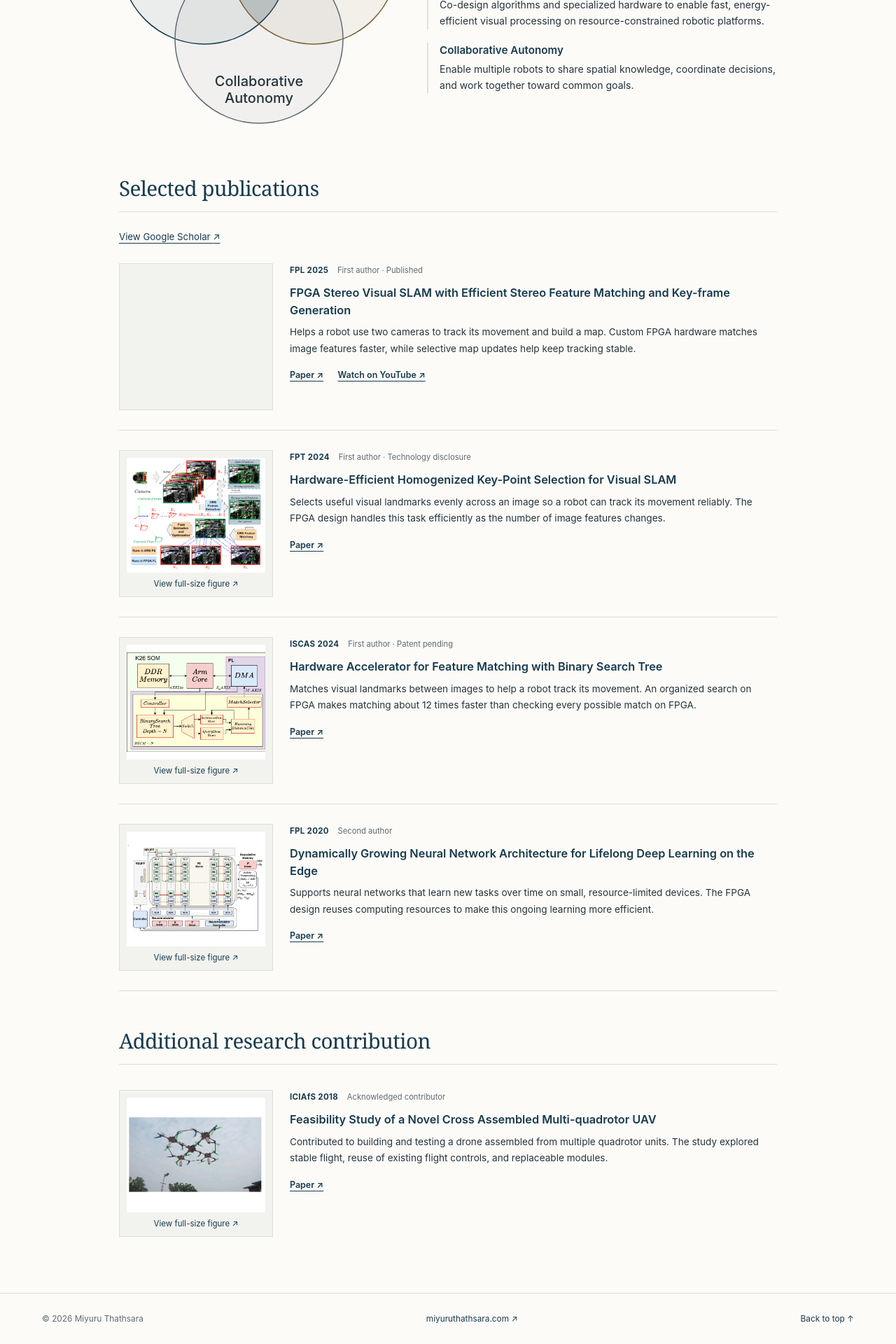
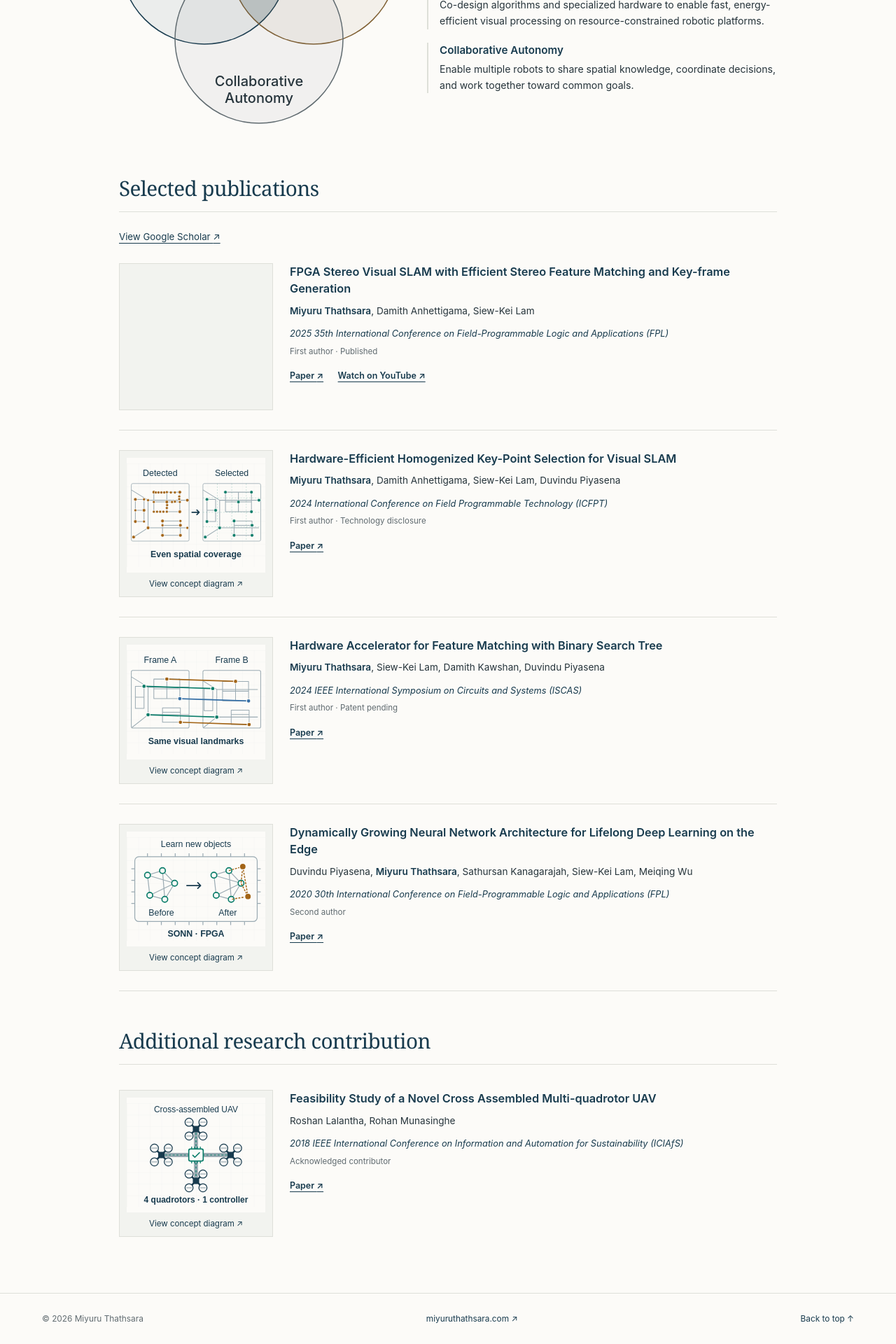
Before and after one commit to MiyuruThathsara/miyuruthathsara.github.io, a Jekyll site: the page built from research.html, in a window 1280 px wide. Shown: the part 707-2627 px from the top of the page at 70% size. Built offline with Jekyll 4.4.1, drawn with Linux system fonts in a browser that asks for light colours; grey boxes are pictures that could not be loaded.

Commit message:
Present publication citations with clear conceptual diagrams

```diff
--- a/_data/publications.json
+++ b/_data/publications.json
@@ -3,6 +3,8 @@
     "id": "fpl2025",
     "title": "FPGA Stereo Visual SLAM with Efficient Stereo Feature Matching and Key-frame Generation",
     "venue": "FPL 2025",
+    "conference": "2025 35th International Conference on Field-Programmable Logic and Applications (FPL)",
+    "authors": ["Miyuru Thathsara", "Damith Anhettigama", "Siew-Kei Lam"],
     "credit": "First author · Published",
     "summary": "Helps a robot use two cameras to track its movement and build a map. Custom FPGA hardware matches image features faster, while selective map updates help keep tracking stable.",
     "url": "https://ieeexplore.ieee.org/document/11449132",
@@ -13,62 +15,65 @@
     "id": "fpt2024",
     "title": "Hardware-Efficient Homogenized Key-Point Selection for Visual SLAM",
     "venue": "FPT 2024",
+    "conference": "2024 International Conference on Field Programmable Technology (ICFPT)",
+    "authors": ["Miyuru Thathsara", "Damith Anhettigama", "Siew-Kei Lam", "Duvindu Piyasena"],
     "credit": "First author · Technology disclosure",
     "summary": "Selects useful visual landmarks evenly across an image so a robot can track its movement reliably. The FPGA design handles this task efficiently as the number of image features changes.",
     "url": "https://ieeexplore.ieee.org/abstract/document/11113393",
-    "image": "/assets/img/fpt24.png",
-    "webp": "/assets/img/fpt24.webp",
-    "image_width": 1809,
-    "image_height": 1564,
-    "image_alt": "Keypoint selection results on visual SLAM image sequences",
-    "image_title": "Hardware-efficient keypoint selection",
-    "image_label": "Enlarge the keypoint selection diagram"
+    "image": "/assets/img/research-keypoint-selection.svg",
+    "image_width": 960,
+    "image_height": 720,
+    "image_alt": "Concept diagram: many detected landmarks in a camera view are reduced to a more evenly distributed subset of the same landmarks.",
+    "image_title": "Keypoint selection — conceptual illustration",
+    "image_label": "Enlarge the keypoint selection concept diagram"
   },
   {
     "id": "iscas2024",
     "title": "Hardware Accelerator for Feature Matching with Binary Search Tree",
     "venue": "ISCAS 2024",
+    "conference": "2024 IEEE International Symposium on Circuits and Systems (ISCAS)",
+    "authors": ["Miyuru Thathsara", "Siew-Kei Lam", "Damith Kawshan", "Duvindu Piyasena"],
     "credit": "First author · Patent pending",
     "summary": "Matches visual landmarks between images to help a robot track its movement. An organized search on FPGA makes matching about 12 times faster than checking every possible match on FPGA.",
     "url": "https://ieeexplore.ieee.org/document/10558431",
-    "image": "/assets/img/iscas24.png",
-    "webp": "/assets/img/iscas24.webp",
-    "image_width": 721,
-    "image_height": 517,
-    "image_alt": "Binary search tree architecture for accelerated feature matching",
-    "image_title": "Binary search tree feature matcher",
-    "image_label": "Enlarge the feature matching architecture diagram",
-    "vector": "/assets/img/iscas24.pdf"
+    "image": "/assets/img/research-feature-matching.svg",
+    "image_width": 960,
+    "image_height": 720,
+    "image_alt": "Concept diagram: five corresponding landmarks are linked across two camera views to illustrate visual feature matching.",
+    "image_title": "Visual feature matching — conceptual illustration",
+    "image_label": "Enlarge the feature matching concept diagram"
   },
   {
     "id": "fpl2020",
     "title": "Dynamically Growing Neural Network Architecture for Lifelong Deep Learning on the Edge",
     "venue": "FPL 2020",
+    "conference": "2020 30th International Conference on Field-Programmable Logic and Applications (FPL)",
+    "authors": ["Duvindu Piyasena", "Miyuru Thathsara", "Sathursan Kanagarajah", "Siew-Kei Lam", "Meiqing Wu"],
     "credit": "Second author",
     "summary": "Supports neural networks that learn new tasks over time on small, resource-limited devices. The FPGA design reuses computing resources to make this ongoing learning more efficient.",
     "url": "https://ieeexplore.ieee.org/document/9221575",
-    "image": "/assets/img/fpl20.png",
-    "webp": "/assets/img/fpl20.webp",
-    "image_width": 612,
-    "image_height": 389,
-    "image_alt": "Dynamically growing neural network architecture for lifelong learning",
-    "image_title": "Lifelong learning architecture",
-    "image_label": "Enlarge the lifelong learning architecture diagram"
+    "image": "/assets/img/research-sonn-learning.svg",
+    "image_width": 960,
+    "image_height": 720,
+    "image_alt": "Concept diagram: a self-organizing neural network grows new neurons and connections as new objects are learned, within an FPGA accelerator.",
+    "image_title": "SONN lifelong learning — conceptual illustration",
+    "image_label": "Enlarge the SONN accelerator concept diagram"
   },
   {
     "id": "iciafs2018",
     "title": "Feasibility Study of a Novel Cross Assembled Multi-quadrotor UAV",
     "venue": "ICIAfS 2018",
+    "conference": "2018 IEEE International Conference on Information and Automation for Sustainability (ICIAfS)",
+    "authors": ["Roshan Lalantha", "Rohan Munasinghe"],
     "credit": "Acknowledged contributor",
     "summary": "Contributed to building and testing a drone assembled from multiple quadrotor units. The study explored stable flight, reuse of existing flight controls, and replaceable modules.",
     "url": "https://ieeexplore.ieee.org/document/8913338",
     "contribution": true,
-    "image": "/assets/img/iciafs18.png",
-    "webp": "/assets/img/iciafs18.webp",
-    "image_width": 656,
-    "image_height": 371,
-    "image_alt": "Cross-assembled multi-quadrotor UAV prototype",
-    "image_title": "Cross-assembled multi-quadrotor UAV",
-    "image_label": "Enlarge the multi-quadrotor UAV photograph"
+    "image": "/assets/img/research-modular-uav.svg",
+    "image_width": 960,
+    "image_height": 720,
+    "image_alt": "Concept diagram: four quadrotor modules, each with four rotors, are joined in a cross-shaped airframe and controlled by one shared controller.",
+    "image_title": "Cross-assembled quadrotors — conceptual illustration",
+    "image_label": "Enlarge the cross-assembled UAV concept diagram"
   }
 ]
--- a/_includes/publication.html
+++ b/_includes/publication.html
@@ -6,14 +6,14 @@
   </div>
   {% elsif paper.image %}
   <a class="publication-media" href="{{ paper.image | relative_url }}" data-image-viewer data-image-title="{{ paper.image_title | escape }}"{% if paper.vector %} data-vector-url="{{ paper.vector | relative_url }}"{% endif %} aria-label="{{ paper.image_label | escape }}">
-    <picture><source srcset="{{ paper.webp | relative_url }}" type="image/webp"><img src="{{ paper.image | relative_url }}" alt="{{ paper.image_alt | escape }}" width="{{ paper.image_width }}" height="{{ paper.image_height }}" loading="lazy" decoding="async"></picture>
-    <span class="image-caption">View full-size figure <span aria-hidden="true">↗</span></span>
+    <picture>{% if paper.webp %}<source srcset="{{ paper.webp | relative_url }}" type="image/webp">{% endif %}<img src="{{ paper.image | relative_url }}" alt="{{ paper.image_alt | escape }}" width="{{ paper.image_width }}" height="{{ paper.image_height }}" loading="lazy" decoding="async"></picture>
+    <span class="image-caption">View concept diagram <span aria-hidden="true">↗</span></span>
   </a>
   {% endif %}
   <div>
-    <p class="publication-venue">{{ paper.venue | escape }} <span>{{ paper.credit | escape }}</span></p>
     <{{ include.heading | default: 'h2' }}>{% if paper.url != '' %}<a href="{{ paper.url | escape }}">{{ paper.title | escape }}</a>{% else %}{{ paper.title | escape }}{% endif %}</{{ include.heading | default: 'h2' }}>
-    <p>{{ paper.summary | escape }}</p>
+    <p class="publication-authors">{% for author in paper.authors %}{% unless forloop.first %}, {% endunless %}{% if author == site.title %}<strong>{{ author | escape }}</strong>{% else %}{{ author | escape }}{% endif %}{% endfor %}</p>
+    <p class="publication-venue">{{ paper.conference | escape }} <span>{{ paper.credit | escape }}</span></p>
     {% if paper.url != '' %}<a class="publication-link" href="{{ paper.url | escape }}" aria-label="Read {{ paper.title | escape }} on IEEE Xplore">Paper <span aria-hidden="true">↗</span></a>{% endif %}
     {% if paper.video_id %}
     <a class="publication-link" href="https://www.youtube.com/watch?v={{ paper.video_id | escape }}">Watch on YouTube <span aria-hidden="true">↗</span></a>
--- a/_layouts/default.html
+++ b/_layouts/default.html
@@ -18,7 +18,7 @@
     <meta name="twitter:card" content="summary">
     <link rel="icon" href="{{ '/assets/favicon.svg' | relative_url }}" type="image/svg+xml">
     <script src="{{ '/assets/js/theme.js' | relative_url }}?v=20260915-touch"></script>
-    <link rel="stylesheet" href="{{ '/assets/css/style.css' | relative_url }}?v=20261031-fpl25">
+    <link rel="stylesheet" href="{{ '/assets/css/style.css' | relative_url }}?v=20261102-publications">
     <link rel="stylesheet" href="{{ '/assets/css/tools.css' | relative_url }}?v=20260930-shared">
     <script src="{{ '/assets/js/images.js' | relative_url }}" defer></script>
     <script src="{{ '/assets/js/navigation.js' | relative_url }}?v=20260929-mobile" defer></script>
--- a/assets/css/style.css
+++ b/assets/css/style.css
@@ -168,10 +168,11 @@ nav a[aria-current="page"] { color: var(--heading); font-weight: 600; text-decor
 .publication h2 a, .publication h3 a { text-decoration: none; }
 .publication h2 a:hover, .publication h3 a:hover { text-decoration: underline; }
 .publication p:not(.publication-venue) { margin-bottom: 0.6rem; font-size: 0.85rem; line-height: 1.75; }
-.publication-venue { display: flex; flex-wrap: wrap; gap: 0.2rem 0.8rem; align-items: baseline; margin: 0 0 0.6rem; color: var(--heading); font-size: 0.72rem; font-weight: 650; letter-spacing: 0.025em; }
-.publication-venue span { color: var(--muted); font-size: 0.7rem; font-weight: 400; letter-spacing: 0; }
+.publication-authors strong { color: var(--heading); font-weight: 600; }
+.publication-venue { margin: 0 0 0.6rem; color: var(--heading); font-size: 0.8rem; font-style: italic; line-height: 1.65; }
+.publication-venue span { display: block; margin-top: 0.35rem; color: var(--muted); font-size: 0.72rem; font-style: normal; }
 .publication-media { display: block; width: 100%; max-width: 240px; height: 210px; margin: 0 auto; padding: 10px 10px 0; border: 1px solid var(--line); background: var(--wash); text-decoration: none; cursor: zoom-in; }
-.publication-media picture { display: flex; align-items: center; justify-content: center; height: 164px; background: #fff; }
+.publication-media picture { display: flex; align-items: center; justify-content: center; height: 164px; background: var(--paper); }
 .publication-media img { width: auto; max-width: 100%; height: auto; max-height: 100%; object-fit: contain; margin: 0 auto; }
 .publication-media .image-caption { padding: 0.5rem 0; font-size: 0.72rem; }
 .publication-video { padding: 0; cursor: auto; }
```
Also changed, not shown: tests/profile.test.mjs (+39 -7 lines), assets/img/research-feature-matching.svg (added), assets/img/research-keypoint-selection.svg (added), assets/img/research-modular-uav.svg (added), assets/img/research-sonn-learning.svg (added).
